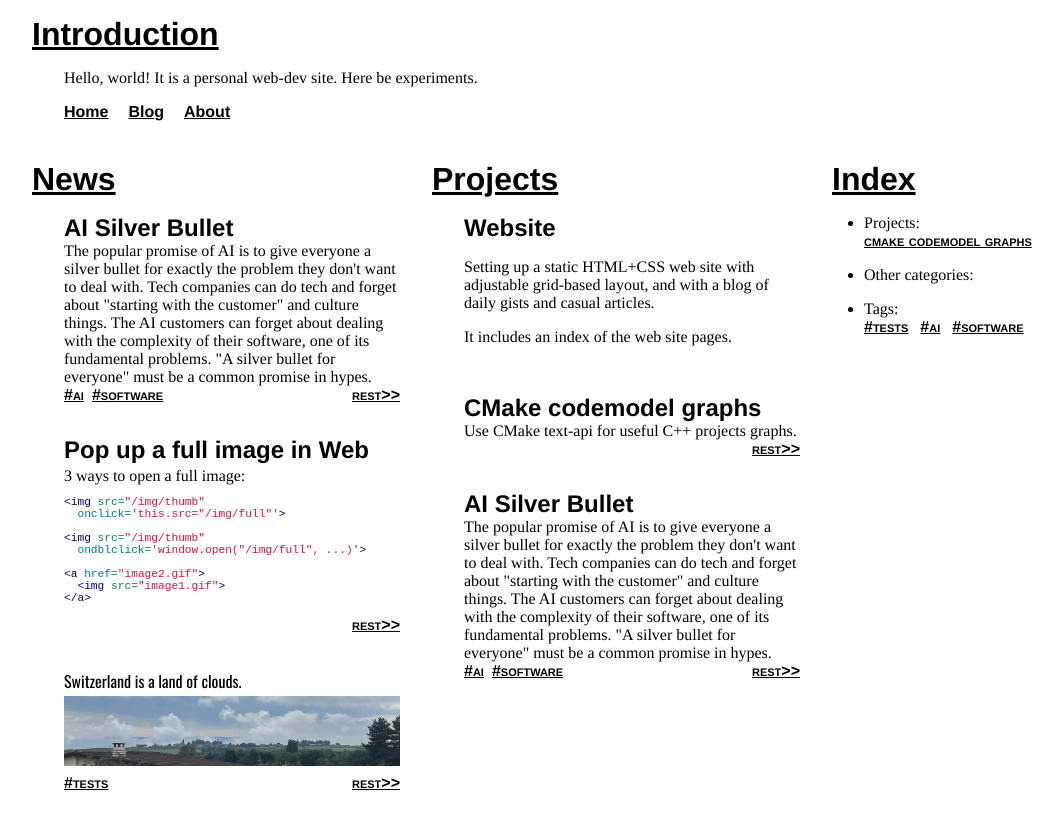
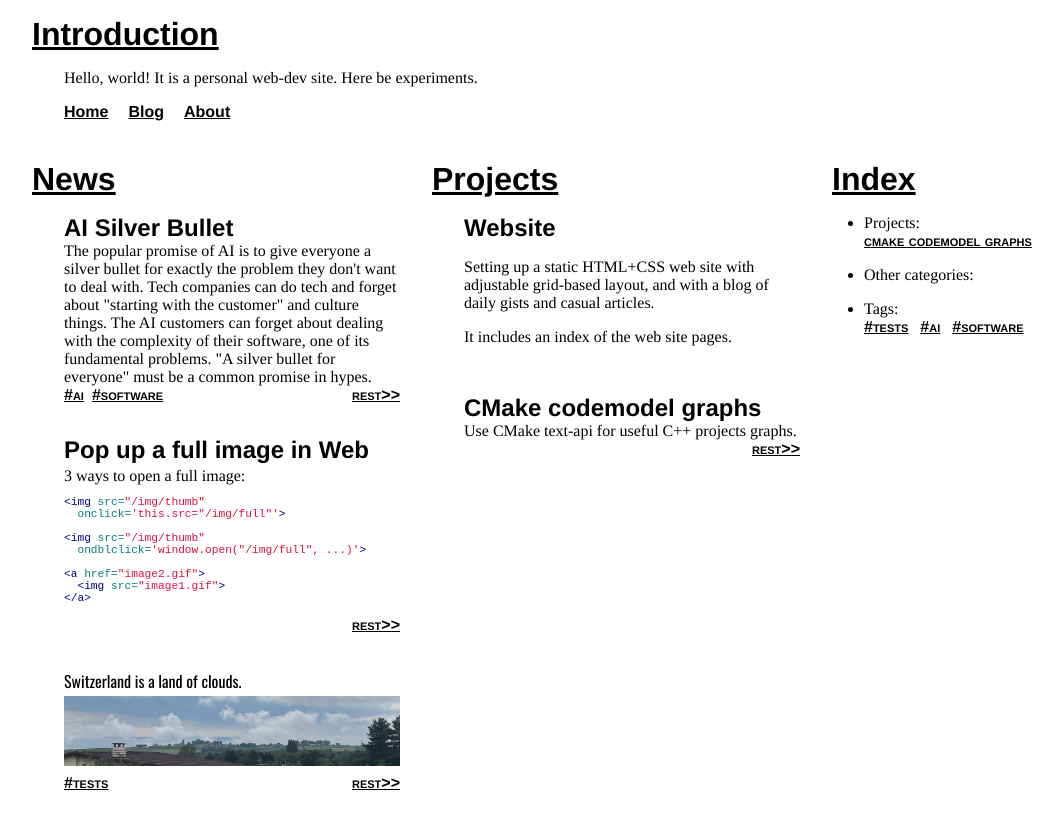
Before and after one commit to xealits/xealits.github.io, a Jekyll site: the page built from index.html, in a window 1280 px wide. Shown: the top 829 px of the page, without its empty margins (8-1071 px from the left). Built offline with Jekyll 4.4.1, drawn with Linux system fonts in a browser that asks for light colours.

Commit message:
Removed "feature article"
	modified:   index.html

```diff
--- a/index.html
+++ b/index.html
@@ -116,31 +116,6 @@ title: home
     {% endif %}
   {% endfor %}
 
-  <article class="guttered colem-5">
-  <a name="ai-silver-bullet"></a>
-  <h1>
-    {% assign feature_post_ai = site.posts | where: "slug", "ai_silver_bullet" | first %}
-    {{ feature_post_ai.title }}
-  </h1>
-    {{ feature_post_ai.excerpt }}
-
-  <a class="float-right smallcaps nav" href="{{feature_post_ai.url}}">rest>></a>
-  {% if feature_post_ai.tags %}
-  {%- for tag in feature_post_ai.tags -%} <a class="smallcaps tag nav" href="{{site.baseurl}}/tags.html#{{tag | slugify}}">#{{tag}}</a> {%- endfor -%}
-  {% endif %}
-  </article>
-  <!--
-  <div class="tag">
-  </div>
-  <div class="tag"><a class="smallcaps" href="#index">software</a> </div>
-  <br>
-  <div class="fulart">
-  </div>
-  <button class="fulart" type="button"><span class="short">un</span>fold>></button>
-  -->
-  <!-- the break is needed to clear off the tag blocks -->
-  <!--style="clear:right">-->
-
 </section>
 
 <section class="colem-5" id="index">
```
